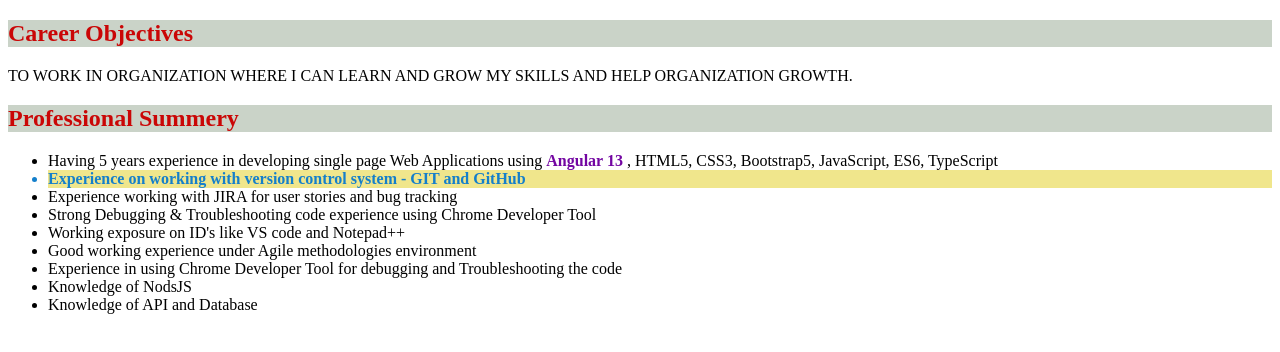
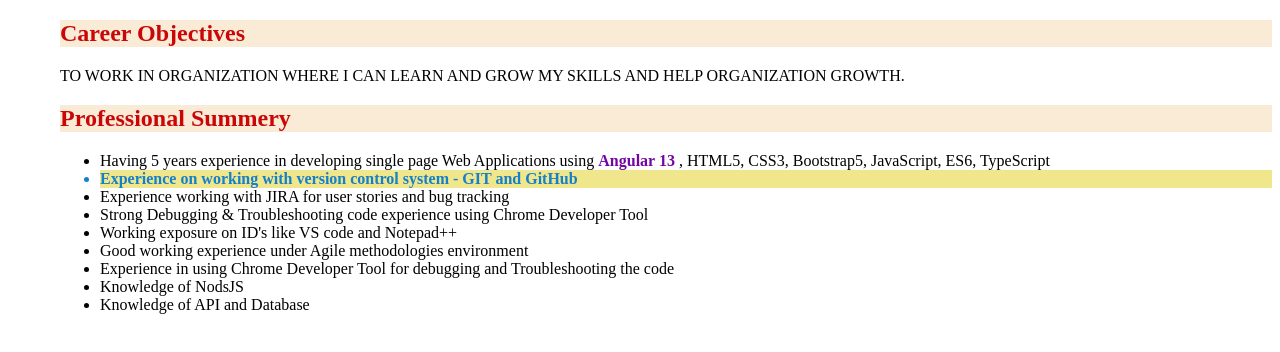
Before and after one commit to komalsawane2018/my-profile, a plain HTML site: page home.html in a window 1280 px wide. Drawn offline with Linux system fonts and the light colour scheme.

Commit message:
Updated file with margin
Updated file with margin

```diff
--- a/home.html
+++ b/home.html
@@ -5,7 +5,7 @@
         <style>
             .name{
                 color: rgb(202, 6, 6);
-                background-color:#CAD3C8;
+                background-color:antiquewhite;
             }
             #ang{
                 color:rgb(115, 6, 162);
@@ -17,10 +17,13 @@
                 background-color:khaki;
 
             }
+            #para{
+                margin-left: 60px;
+            }
 
         </style>
     </head>
-    <body>
+    <body id="para">
         <h2 class="name"> Career Objectives </h2>
         <p style="text-transform: uppercase;"> To work in Organization where i can learn and grow my skills and help organization growth.</p>
         <h2 class="name"> Professional Summery </h2>
```
